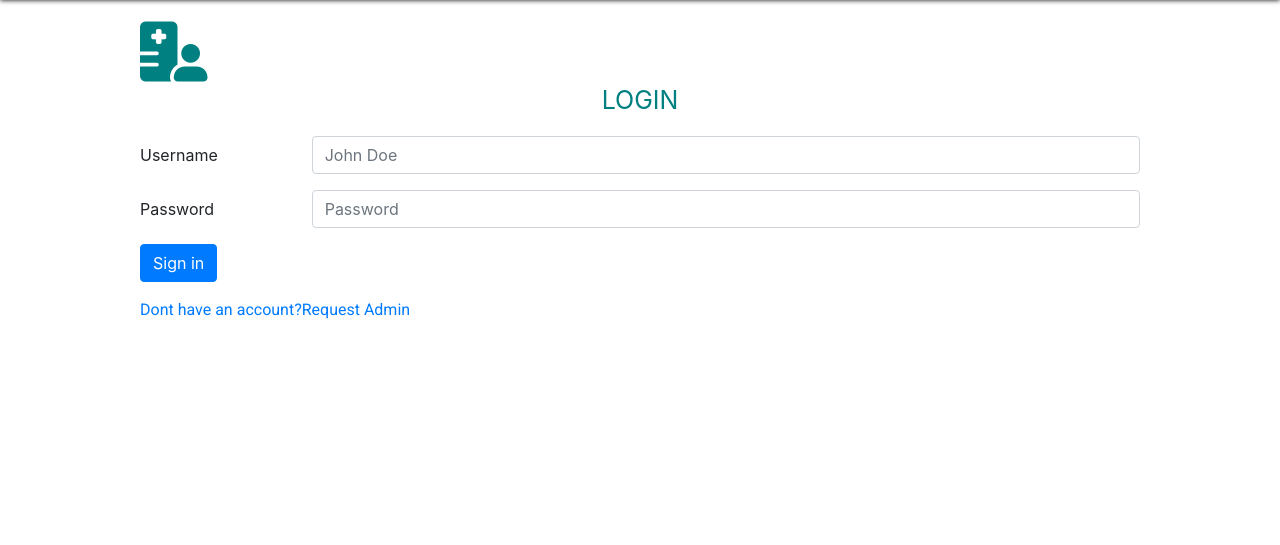
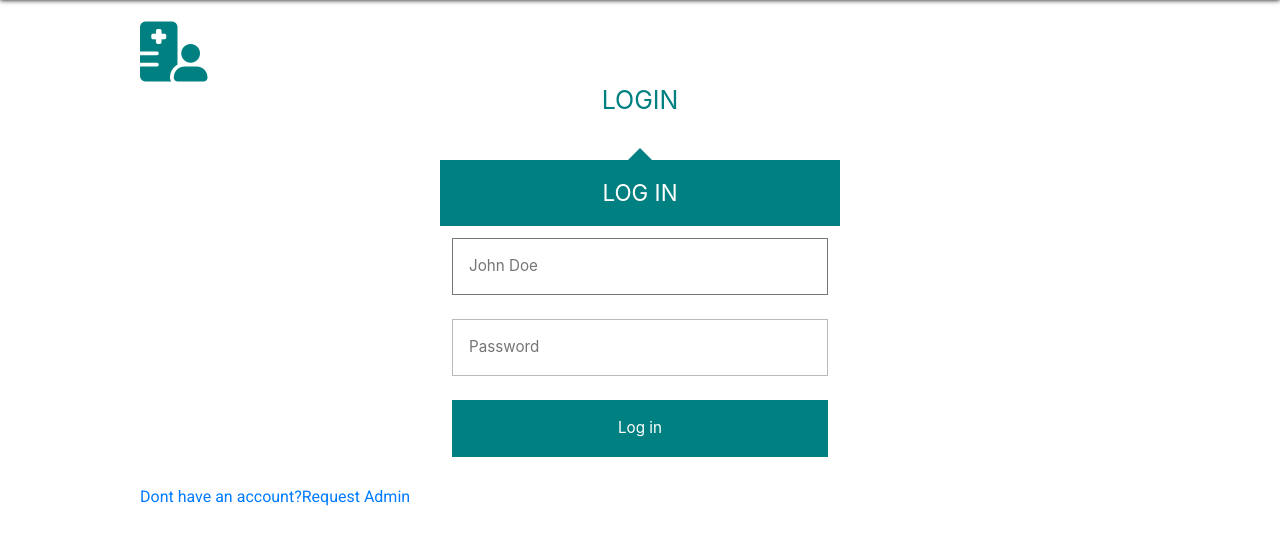
Before and after one commit to davdtheemonk/dslweb-analyzed-web-app, a Django app: template templates/login.html in a window 1280 px wide. Shown: the part 50-595 px from the top of the page. Run offline with Django 3.2, Linux system fonts and the light colour scheme; the template is opened without the code that fills it, so the values that code supplies are empty; some libraries are stand-ins or nearby versions.

Commit message:
Update login.html

```diff
--- a/templates/login.html
+++ b/templates/login.html
@@ -61,29 +61,18 @@
 
 
 
-                    <div class="form-group row">
+                 <div class="login">
+  <div class="login-triangle"></div>
 
-                      <label for="username" class="col-sm-2 col-form-label">Username</label>
-                      <div class="col-sm-10">
-                        <input type="text" class="form-control"   name="username" placeholder="John Doe" required>
+  <h2 class="login-header">Log in</h2>
 
-                      </div>
+  <form class="login-container">
+    <p><input type="text"   name="username" placeholder="John Doe" required>
+    <p><input type="password" name="password" placeholder="Password" required>
+    <p><input type="submit" value="Log in"></p>
+  </form>
+</div>
 
-                    </div>
-
-                    <div class="form-group row">
-                      <label for="password" class="col-sm-2 col-form-label">Password</label>
-                      <div class="col-sm-10">
-                        <input type="password" name="password" class="form-control" placeholder="Password" required>
-                      </div>
-                    </div>
-
-                    <div class="form-group row">
-                      <div class="col-sm-10">
-                        <button type="submit" class="btn btn-primary">Sign in</button>
-
-                      </div>
-                    </div>
 
 
             </form>
```
